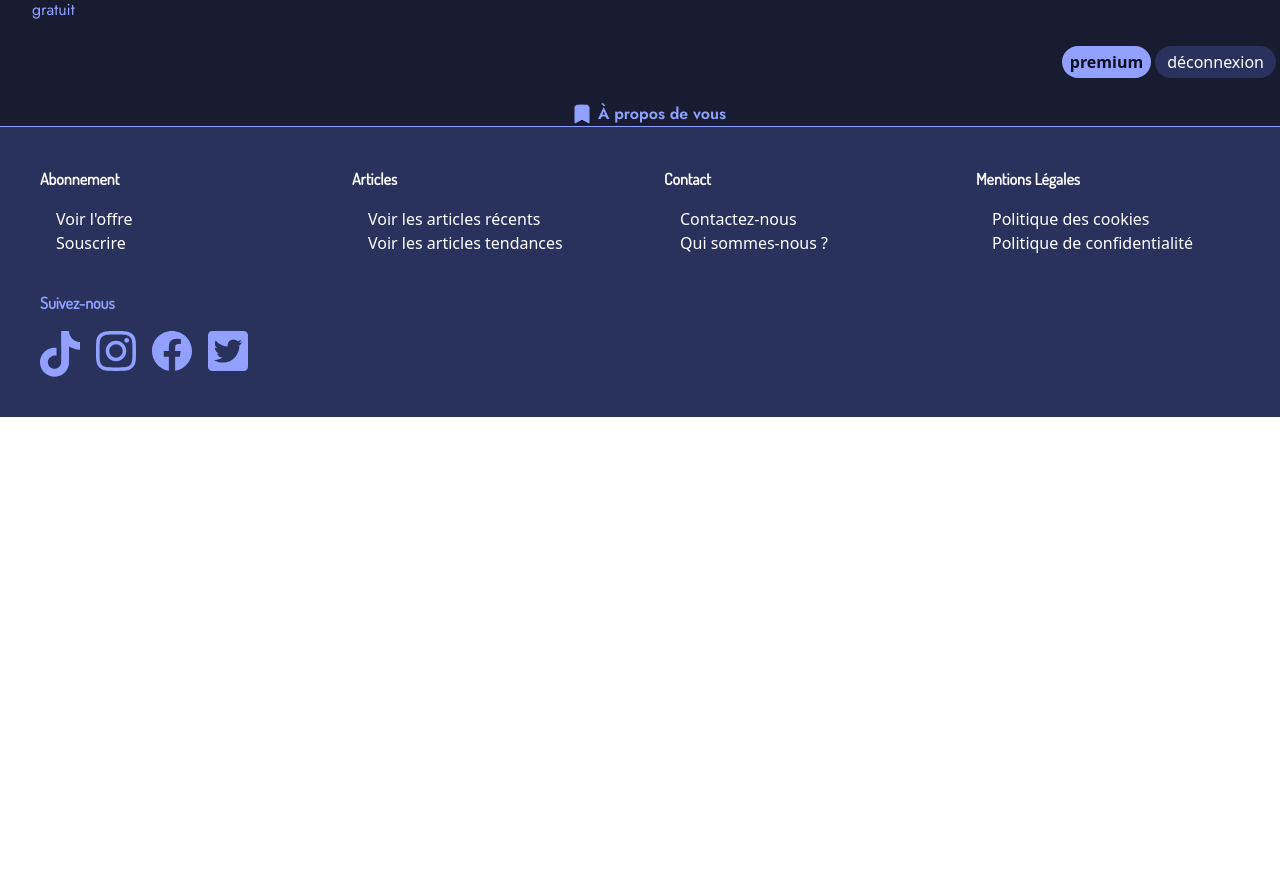
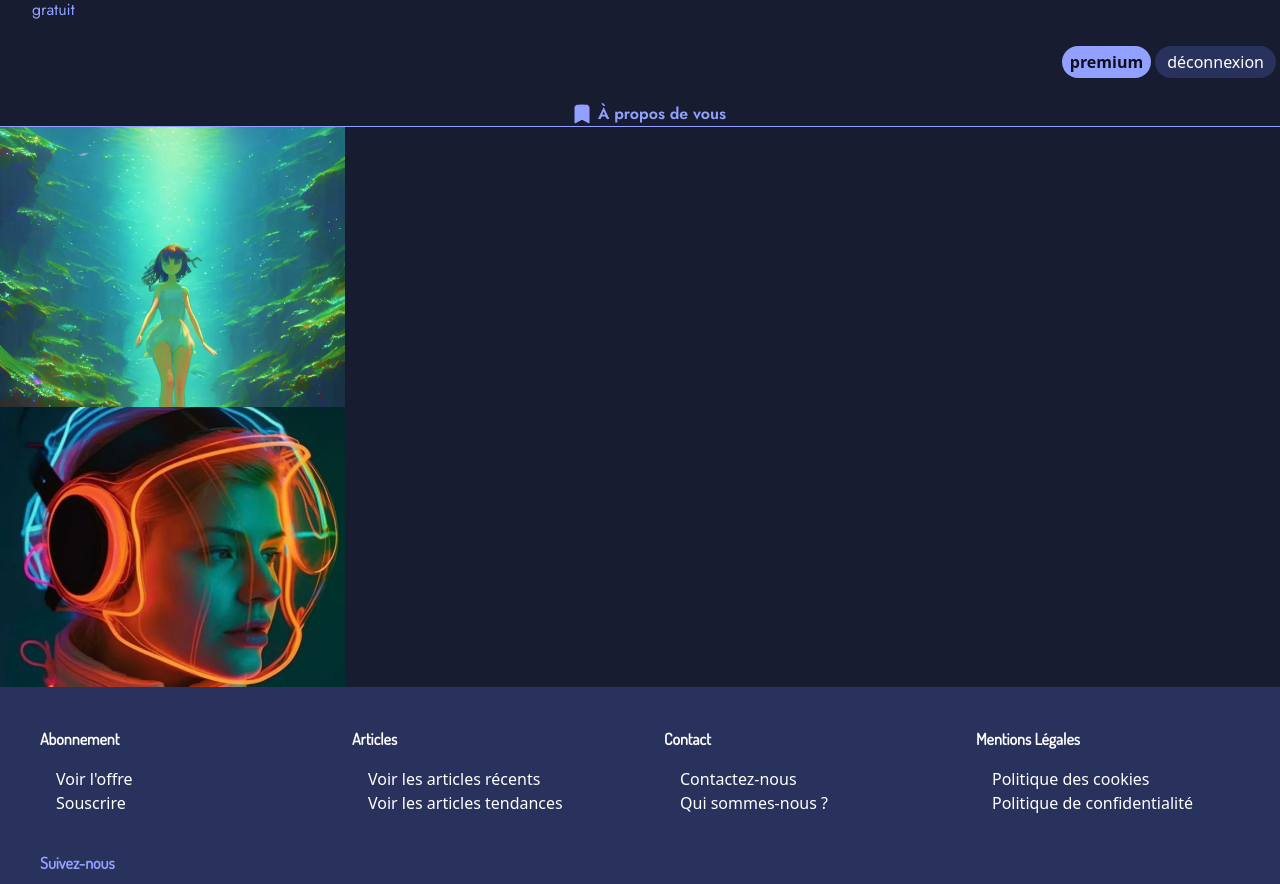
Before and after one commit to marionmura/ProjetS2_marion_yann_aline, a Vue app: page /Espacepersonnel in a window 1280 px wide. Shown: the part 440-1324 px from the top of the page. Before the commit the page ends 857 px from the top, so only its background shows below. Built offline with nearby package versions, Linux system fonts and the light colour scheme.

Commit message:
ajout des images pages connexion

```diff
--- a/src/pages/Espacepersonnel.vue
+++ b/src/pages/Espacepersonnel.vue
@@ -62,6 +62,11 @@ import Saveicon from '@/components/icons/Saveicon.vue';
         </div>
 
         <span class="block h-[1px] w-full bg-violet"></span>
+
+        <img class=" w-[345px]" src="../img/previewfavarticle.webp" alt="preview articles favoris"/>
+
+        <img class=" w-[345px]" src="../img/previewarticlesave.webp" alt="preview articles enregistrés"/>
+
     </main>
 
 
```
Also changed, not shown: src/img/previewarticlesave.webp (added), src/img/previewfavarticle.webp (added).
